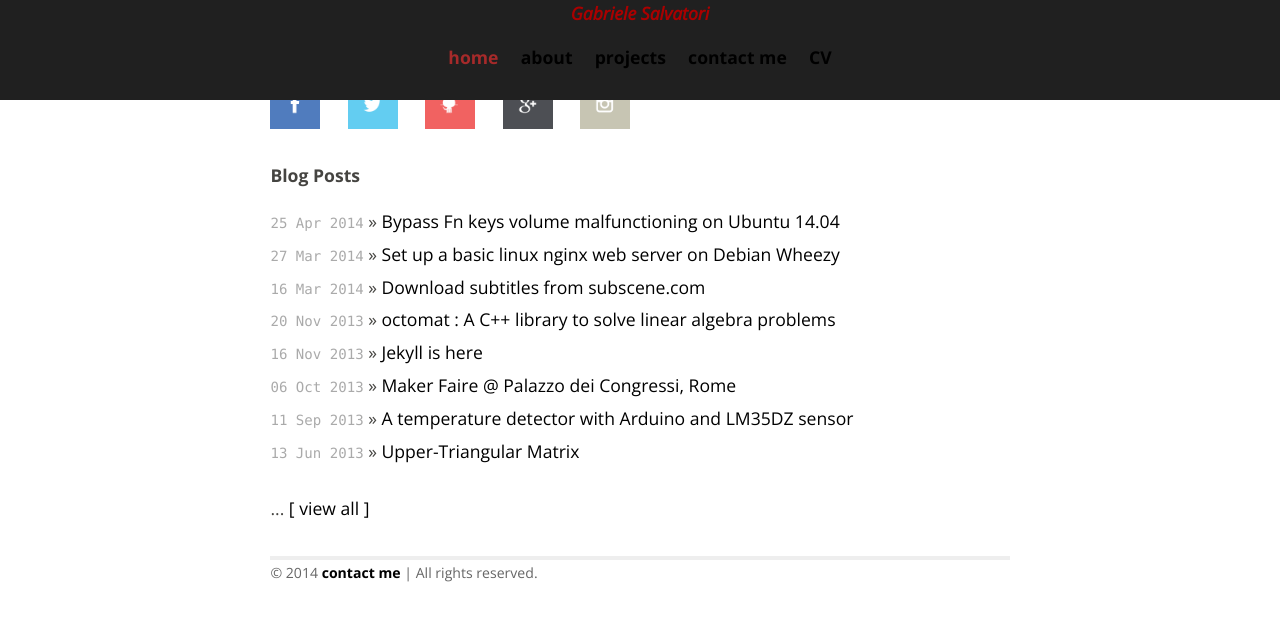
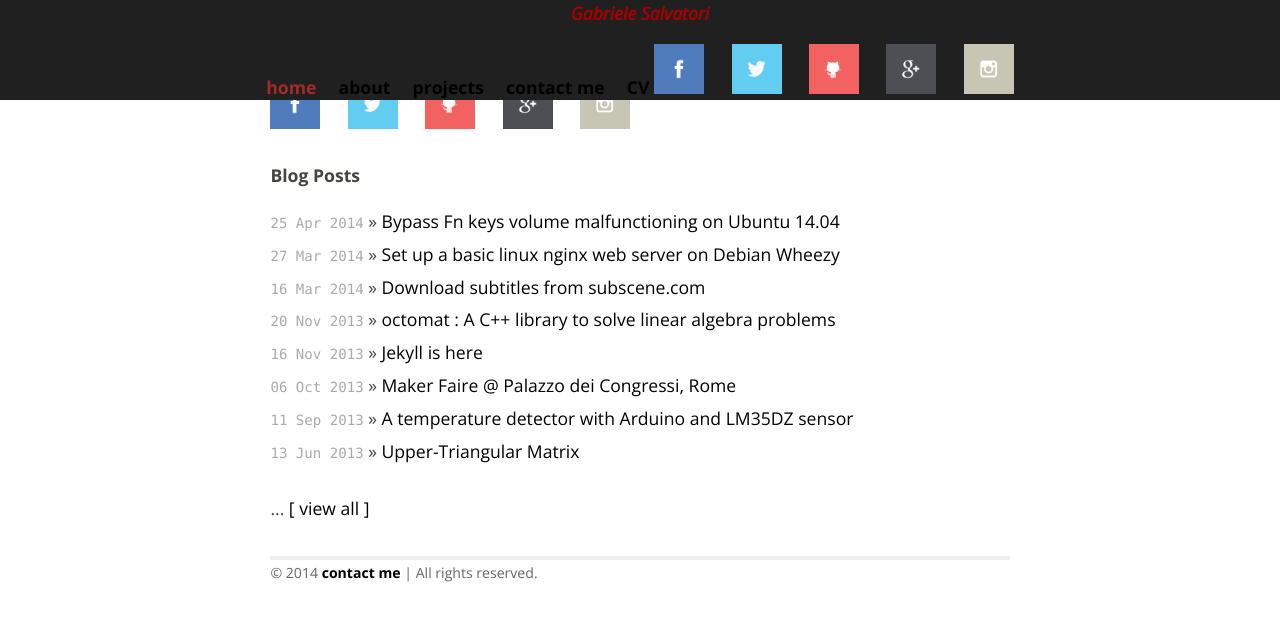
Before and after one commit to gsalvatori/salvatorigabriele.com, a Jekyll site: the page built from index.html, in a window 1280 px wide and 900 px high. Shown: the top 621 px of the window. Built offline with Jekyll 4.4.1, drawn with Linux system fonts in a browser that asks for light colours; Markdown is read by kramdown in place of the engine named in the settings.

Commit message:
Update default.html

```diff
--- a/_layouts/default.html
+++ b/_layouts/default.html
@@ -28,6 +28,16 @@
     <a class="extra" href="/projects.html">projects</a>
     <a class="extra" href="mailto:salvatorigabriele@gmail.com">contact me</a>
     <a class="extra" href="/cv.html">CV</a>
+
+    <a href="https://www.facebook.com/salvatorigabriele" target="_blank"><img src="images/facebook.png" width="50" height="50" alt="Facebook" /></a>
+    &nbsp;&nbsp;&nbsp;&nbsp;
+    <a href="https://twitter.com/_gsalvatori" target="_blank"><img src="images/twitter.png" width="50" height="50" alt="Twitter" /></a>
+    &nbsp;&nbsp;&nbsp;&nbsp;
+    <a href="https://github.com/gsalvatori" target="_blank"><img src="images/Github.png" width="50" height="50" alt="Github" /></a>
+    &nbsp;&nbsp;&nbsp;&nbsp;
+    <a href="https://plus.google.com/+GabrieleSalvatori/" target="_blank"><img src="images/g+.png" width="50" height="50" alt="Google Plus" /></a>
+    &nbsp;&nbsp;&nbsp;&nbsp;
+    <a href="http://instagram.com/_gsalvatori" target="_blank"><img src="images/instagram.png" width="50" height="50" alt="Instagram" /></a>
     </div>
 
 
```
